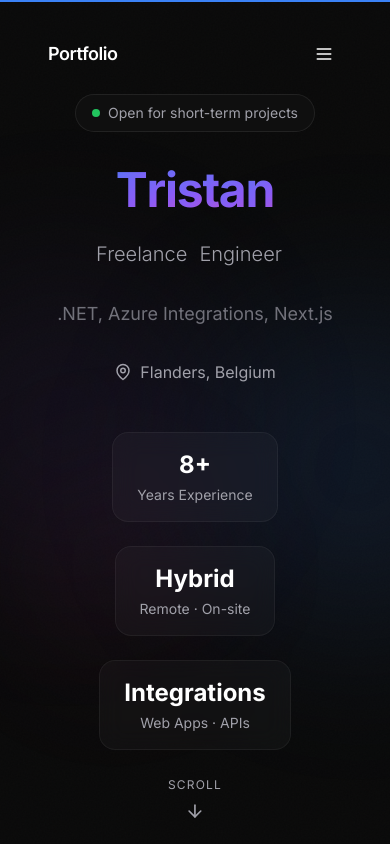
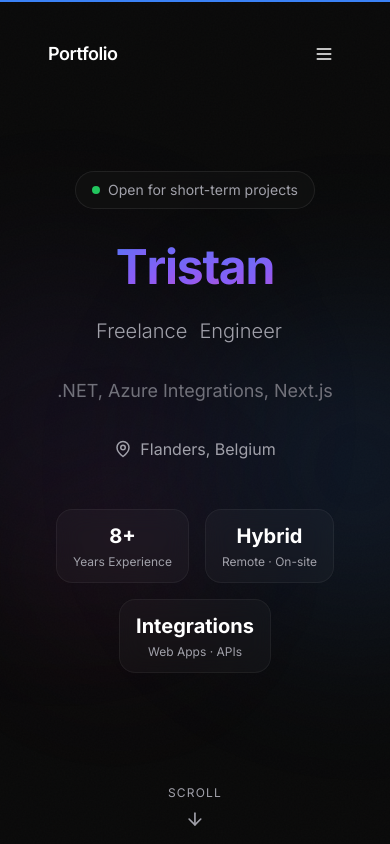
Before and after one commit to TristanBomans/portfolio-nextjs, a Next.js app: page / in a window 390 px wide. Shown: the top 844 px of the page. Built offline with nearby package versions, Linux system fonts and the light colour scheme.

Commit message:
Fix: Mobile layout issues for timeline, tags, stats, and scroll indicator (#3)
Co-authored-by: Tristan Bomans <bomanstristan@gmail.com>

```diff
--- a/components/sections/Experience.tsx
+++ b/components/sections/Experience.tsx
@@ -101,7 +101,7 @@ export default function Experience() {
           </p>
         </motion.div>
 
-        <div className="relative">
+        <div className="relative pl-8 md:pl-0">
           <div className="absolute left-0 md:left-1/2 top-0 bottom-0 w-px bg-border md:-translate-x-1/2">
             <motion.div
               style={{ height: lineHeight }}
@@ -156,7 +156,7 @@ export default function Experience() {
                   </div>
                 </div>
 
-                <div className="absolute left-0 md:left-1/2 md:-translate-x-1/2 w-4 h-4">
+                <div className="absolute -left-8 md:left-1/2 top-8 md:top-0 -translate-x-1/2 w-4 h-4">
                   <motion.div
                     animate={{
                       scale: hoveredIndex === index ? 1.5 : 1,
--- a/components/sections/Hero.tsx
+++ b/components/sections/Hero.tsx
@@ -67,7 +67,7 @@ export default function Hero() {
   return (
     <section
       ref={containerRef}
-      className="relative min-h-screen flex items-center justify-center overflow-hidden"
+      className="relative min-h-[100dvh] flex items-center justify-center overflow-hidden"
     >
       <div className="absolute inset-0 noise-overlay">
         <motion.div
@@ -208,7 +208,7 @@ export default function Hero() {
           <span>{t('hero.location')}</span>
         </motion.div>
 
-        <div className="flex flex-wrap justify-center gap-6 md:gap-12">
+        <div className="flex flex-wrap justify-center gap-4 md:gap-12">
           {stats.map((stat, i) => (
             <motion.div
               key={i}
@@ -216,10 +216,10 @@ export default function Hero() {
               variants={badgeVariants}
               initial="hidden"
               animate="visible"
-              className="text-center px-6 py-4 rounded-2xl glass-light"
+              className="text-center px-4 py-3 md:px-6 md:py-4 rounded-2xl glass-light"
             >
-              <p className="text-2xl md:text-3xl font-bold text-white mb-1">{stat.value}</p>
-              <p className="text-sm text-muted">{stat.label}</p>
+              <p className="text-xl md:text-3xl font-bold text-white mb-1">{stat.value}</p>
+              <p className="text-xs md:text-sm text-muted">{stat.label}</p>
             </motion.div>
           ))}
         </div>
@@ -229,7 +229,7 @@ export default function Hero() {
         initial={{ opacity: 0 }}
         animate={{ opacity: 1 }}
         transition={{ delay: 1.2, duration: 0.6 }}
-        className="absolute bottom-8 left-1/2 -translate-x-1/2 z-10"
+        className="absolute bottom-6 md:bottom-8 left-1/2 -translate-x-1/2 z-10"
       >
         <motion.a
           href="#about"
--- a/components/sections/Work.tsx
+++ b/components/sections/Work.tsx
@@ -113,7 +113,7 @@ export default function Work() {
                           {project.tech.map((t) => (
                             <span
                               key={t}
-                              className="text-xs text-muted-foreground px-2 py-1 rounded-md bg-white/5"
+                              className="text-xs text-muted-foreground px-2 py-1 rounded-md bg-white/5 whitespace-nowrap"
                             >
                               {t}
                             </span>
```
